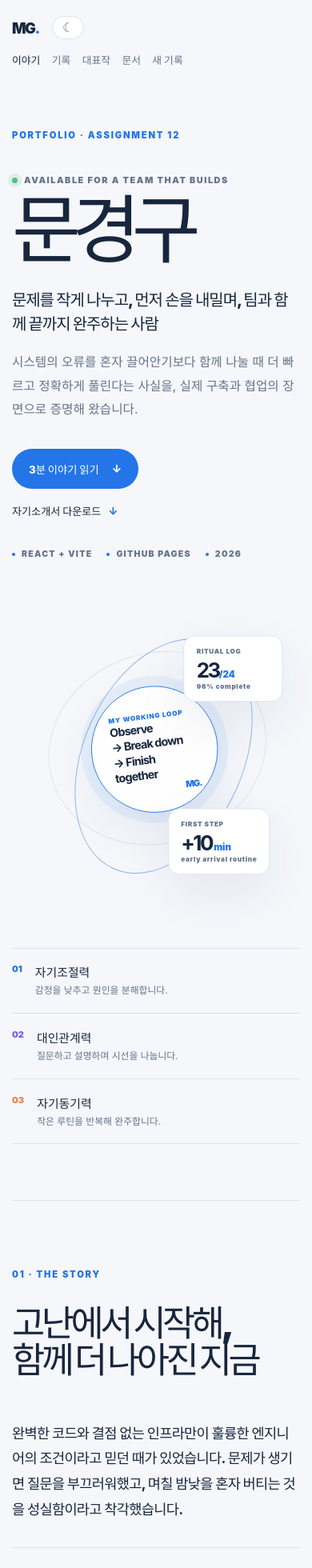
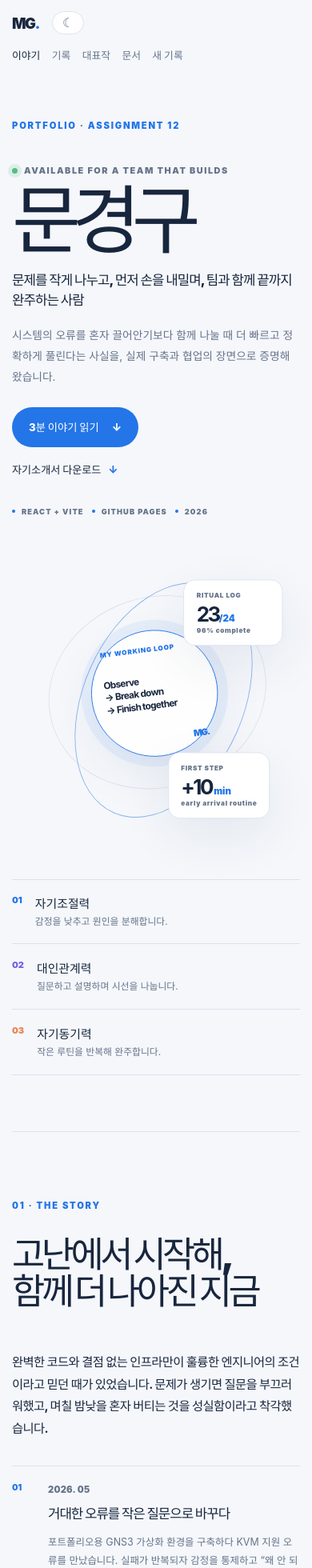
Before and after one commit to gyeonggumun/assignment-12-personal-site, a React (Vite) app: page / in a window 390 px wide. Shown: the top 1960 px of the page at 80% size. Built offline with nearby package versions, Linux system fonts and the light colour scheme.

Commit message:
style(responsive) : 기본 여백과 글자 크기 유동화

```diff
--- a/src/styles.css
+++ b/src/styles.css
@@ -18,6 +18,9 @@
   --shadow: 0 24px 70px rgba(31, 53, 90, 0.08);
   --radius-lg: 28px;
   --radius-md: 18px;
+  --content-gutter: clamp(30px, 8vw, 48px);
+  --section-space: clamp(72px, 9vw, 110px);
+  --surface-padding: clamp(16px, 2.4vw, 28px);
 }
 
 :root[data-theme="dark"] {
@@ -48,16 +51,16 @@ a { color: inherit; }
   top: 0;
   display: flex;
   align-items: center;
-  gap: 2rem;
-  width: min(1180px, calc(100% - 48px));
+  gap: clamp(1rem, 3vw, 2rem);
+  width: min(1180px, calc(100% - var(--content-gutter)));
   margin: 0 auto;
-  padding: 20px 0;
+  padding: clamp(14px, 2vw, 20px) 0;
   background: color-mix(in srgb, var(--page) 88%, transparent);
   backdrop-filter: blur(18px);
 }
 .brand { color: var(--ink); font-size: 1.15rem; font-weight: 900; letter-spacing: -0.08em; text-decoration: none; }
 .brand span { color: var(--accent); }
-.main-nav { display: flex; align-items: center; gap: 1.4rem; margin-left: auto; }
+.main-nav { display: flex; align-items: center; gap: clamp(0.75rem, 2vw, 1.4rem); margin-left: auto; }
 .main-nav a { position: relative; color: var(--muted); font-size: 0.8rem; font-weight: 700; text-decoration: none; transition: color 180ms ease; }
 .main-nav a::after { position: absolute; right: 0; bottom: -8px; left: 0; height: 2px; background: var(--accent); content: ""; transform: scaleX(0); transform-origin: left; transition: transform 180ms ease; }
 .main-nav a:hover, .main-nav a.is-active { color: var(--ink); }
@@ -66,7 +69,7 @@ a { color: inherit; }
 .theme-toggle:hover { border-color: var(--accent); color: var(--accent); transform: translateY(-1px); }
 .theme-toggle span:first-child { font-size: 1rem; line-height: 0.7; }
 
-.section-shell { width: min(1180px, calc(100% - 48px)); margin: 0 auto; }
+.section-shell { width: min(1180px, calc(100% - var(--content-gutter))); margin: 0 auto; }
 .eyebrow { margin: 0; color: var(--accent); font-size: 0.7rem; font-weight: 900; letter-spacing: 0.16em; text-transform: uppercase; }
 .eyebrow span { color: var(--muted); }
 .button { display: inline-flex; align-items: center; justify-content: center; gap: 16px; min-height: 50px; border: 1px solid transparent; border-radius: 999px; padding: 0 20px; font-size: 0.83rem; font-weight: 800; text-decoration: none; cursor: pointer; transition: transform 180ms ease, box-shadow 180ms ease, background 180ms ease; }
@@ -76,25 +79,25 @@ a { color: inherit; }
 .text-link, .arrow-link { color: var(--ink); font-size: 0.82rem; font-weight: 800; text-decoration: none; }
 .text-link span, .arrow-link span { color: var(--accent); margin-left: 6px; }
 
-.hero { position: relative; display: grid; grid-template-columns: minmax(0, 1.1fr) minmax(380px, 0.9fr); gap: 3rem; min-height: 710px; padding: 115px 0 100px; }
+.hero { position: relative; display: grid; grid-template-columns: minmax(0, 1.1fr) minmax(380px, 0.9fr); gap: clamp(2rem, 4vw, 3rem); min-height: 710px; padding: clamp(78px, 10vw, 115px) 0 clamp(72px, 9vw, 100px); }
 .hero::before { position: absolute; z-index: -1; top: 10%; left: -20%; width: 60%; height: 60%; border-radius: 50%; background: radial-gradient(circle, rgba(92, 153, 255, 0.18), transparent 67%); content: ""; filter: blur(8px); }
 .hero-copy { align-self: center; max-width: 700px; }
 .hero-kicker { display: flex; align-items: center; gap: 8px; margin: 42px 0 16px; color: var(--muted); font-size: 0.68rem; font-weight: 900; letter-spacing: 0.14em; }
 .status-dot { width: 7px; height: 7px; border-radius: 50%; background: #56bd83; box-shadow: 0 0 0 5px color-mix(in srgb, #56bd83 16%, transparent); }
-.hero h1 { margin: 0; color: var(--ink); font-size: clamp(5rem, 13vw, 10.5rem); font-weight: 900; letter-spacing: -0.12em; line-height: 0.85; }
-.hero-line { max-width: 640px; margin: 32px 0 18px; color: var(--ink); font-size: clamp(1.25rem, 2.2vw, 1.7rem); font-weight: 800; letter-spacing: -0.055em; line-height: 1.5; }
-.hero-intro { max-width: 600px; margin: 0; color: var(--muted); font-size: 0.98rem; line-height: 1.9; }
-.hero-actions { display: flex; align-items: center; gap: 22px; margin-top: 34px; }
-.hero-meta { display: flex; flex-wrap: wrap; gap: 18px; margin-top: 54px; color: var(--muted); font-size: 0.66rem; font-weight: 900; letter-spacing: 0.12em; }
+.hero h1 { margin: 0; color: var(--ink); font-size: clamp(4.5rem, 13vw, 10.5rem); font-weight: 900; letter-spacing: -0.12em; line-height: 0.85; }
+.hero-line { max-width: 640px; margin: clamp(22px, 4vw, 32px) 0 18px; color: var(--ink); font-size: clamp(1.05rem, 2.2vw, 1.7rem); font-weight: 800; letter-spacing: -0.055em; line-height: 1.5; }
+.hero-intro { max-width: 600px; margin: 0; color: var(--muted); font-size: clamp(0.86rem, 1.5vw, 0.98rem); line-height: 1.9; }
+.hero-actions { display: flex; align-items: center; gap: clamp(14px, 3vw, 22px); margin-top: clamp(24px, 4vw, 34px); }
+.hero-meta { display: flex; flex-wrap: wrap; gap: clamp(10px, 2.5vw, 18px); margin-top: clamp(34px, 6vw, 54px); color: var(--muted); font-size: clamp(0.58rem, 1vw, 0.66rem); font-weight: 900; letter-spacing: 0.12em; }
 .hero-meta span { display: inline-flex; align-items: center; gap: 8px; }
 .hero-meta span::before { width: 4px; height: 4px; border-radius: 50%; background: var(--accent); content: ""; }
 .hero-visual { position: relative; min-height: 450px; }
 .hero-orbit { position: absolute; border: 1px solid var(--line); border-radius: 50%; transform: rotate(-18deg); }
 .orbit-one { top: 14%; left: 8%; width: 85%; height: 68%; }
 .orbit-two { top: 7%; left: 22%; width: 62%; height: 88%; border-color: color-mix(in srgb, var(--accent) 45%, var(--line)); transform: rotate(24deg); }
-.hero-core { position: absolute; top: 26%; left: 25%; display: flex; flex-direction: column; justify-content: space-between; width: 49%; aspect-ratio: 1; border: 1px solid var(--accent); border-radius: 50%; padding: 35px 28px 26px; color: var(--ink); background: color-mix(in srgb, var(--surface) 88%, transparent); box-shadow: 0 0 0 14px color-mix(in srgb, var(--accent) 7%, transparent), var(--shadow); transform: rotate(-7deg); }
+.hero-core { position: absolute; top: 26%; left: 25%; display: flex; flex-direction: column; justify-content: space-between; width: 49%; aspect-ratio: 1; border: 1px solid var(--accent); border-radius: 50%; padding: clamp(20px, 3vw, 35px) clamp(18px, 2.4vw, 28px) clamp(18px, 2.2vw, 26px); color: var(--ink); background: color-mix(in srgb, var(--surface) 88%, transparent); box-shadow: 0 0 0 14px color-mix(in srgb, var(--accent) 7%, transparent), var(--shadow); transform: rotate(-7deg); }
 .core-label { color: var(--accent); font-size: 0.57rem; font-weight: 900; letter-spacing: 0.1em; }
-.hero-core strong { font-size: clamp(1rem, 1.8vw, 1.25rem); letter-spacing: -0.06em; line-height: 1.35; }
+.hero-core strong { font-size: clamp(0.82rem, 1.8vw, 1.25rem); letter-spacing: -0.06em; line-height: 1.35; }
 .core-mark { align-self: flex-end; color: var(--accent); font-size: 0.78rem; font-weight: 900; letter-spacing: -0.1em; }
 .floating-card { position: absolute; display: flex; flex-direction: column; min-width: 138px; border: 1px solid var(--line); border-radius: 16px; padding: 15px 17px; background: var(--surface); box-shadow: var(--shadow); }
 .floating-card span, .floating-card small { color: var(--muted); font-size: 0.57rem; font-weight: 900; letter-spacing: 0.08em; }
@@ -111,44 +114,44 @@ a { color: inherit; }
 .skill-violet > span { color: var(--violet); }
 .skill-orange > span { color: var(--orange); }
 
-.story, .evidence, .published-log, .works, .documents, .updater { padding: 110px 0; }
+.story, .evidence, .published-log, .works, .documents, .updater { padding: var(--section-space) 0; }
 .story, .published-log, .documents { border-top: 1px solid var(--line); }
 .section-heading { display: grid; grid-template-columns: minmax(220px, 0.8fr) minmax(0, 1.2fr); column-gap: 3rem; align-items: start; }
 .section-heading .eyebrow { padding-top: 10px; }
 .section-heading h2 { margin: 0; color: var(--ink); font-size: clamp(2.4rem, 5vw, 4.6rem); font-weight: 900; letter-spacing: -0.1em; line-height: 1.02; }
-.section-heading .section-lead { grid-column: 2; max-width: 620px; margin: 28px 0 0; color: var(--muted); font-size: 0.95rem; line-height: 1.9; }
-.story-body { display: grid; grid-template-columns: minmax(180px, 0.8fr) minmax(0, 1.2fr); gap: 3rem; margin-top: 82px; }
-.lead-paragraph { margin: 0; color: var(--ink); font-size: 1.1rem; font-weight: 700; letter-spacing: -0.04em; line-height: 1.8; }
+.section-heading .section-lead { grid-column: 2; max-width: 620px; margin: 28px 0 0; color: var(--muted); font-size: clamp(0.82rem, 1.5vw, 0.95rem); line-height: 1.9; }
+.story-body { display: grid; grid-template-columns: minmax(180px, 0.8fr) minmax(0, 1.2fr); gap: clamp(2rem, 5vw, 3rem); margin-top: clamp(52px, 7vw, 82px); }
+.lead-paragraph { margin: 0; color: var(--ink); font-size: clamp(0.96rem, 1.8vw, 1.1rem); font-weight: 700; letter-spacing: -0.04em; line-height: 1.8; }
 .timeline-story { border-top: 1px solid var(--line); }
-.story-scene { position: relative; display: grid; grid-template-columns: 45px 100px minmax(0, 1fr); gap: 18px; padding: 27px 0; border-bottom: 1px solid var(--line); }
+.story-scene { position: relative; display: grid; grid-template-columns: 45px 100px minmax(0, 1fr); gap: clamp(12px, 2vw, 18px); padding: clamp(20px, 3vw, 27px) 0; border-bottom: 1px solid var(--line); }
 .scene-index { color: var(--accent); font-size: 0.66rem; font-weight: 900; }
 .story-scene time { padding-top: 2px; color: var(--muted); font-size: 0.7rem; font-weight: 900; letter-spacing: 0.02em; }
-.scene-copy h3 { margin: 0; color: var(--ink); font-size: 1.25rem; font-weight: 850; letter-spacing: -0.06em; }
-.scene-copy p { margin: 13px 0 15px; color: var(--muted); font-size: 0.87rem; line-height: 1.9; }
+.scene-copy h3 { margin: 0; color: var(--ink); font-size: clamp(1.05rem, 2vw, 1.25rem); font-weight: 850; letter-spacing: -0.06em; }
+.scene-copy p { margin: 13px 0 15px; color: var(--muted); font-size: clamp(0.78rem, 1.4vw, 0.87rem); line-height: 1.9; }
 .skill-tag, .status-chip { display: inline-flex; border-radius: 999px; padding: 6px 10px; color: var(--accent); background: var(--accent-soft); font-size: 0.62rem; font-weight: 900; }
 
 .evidence { background: color-mix(in srgb, var(--surface-soft) 46%, var(--page)); }
-.evidence-panel { margin-top: 62px; border: 1px solid var(--line); border-radius: var(--radius-lg); padding: 28px; background: var(--surface); box-shadow: var(--shadow); }
+.evidence-panel { margin-top: clamp(38px, 5vw, 62px); border: 1px solid var(--line); border-radius: var(--radius-lg); padding: var(--surface-padding); background: var(--surface); box-shadow: var(--shadow); }
 .metric-grid, .log-summary-grid { display: grid; grid-template-columns: repeat(3, 1fr); gap: 12px; }
-.metric-card { min-height: 175px; border: 1px solid var(--line); border-radius: var(--radius-md); padding: 22px; background: var(--surface); }
+.metric-card { min-height: clamp(145px, 15vw, 175px); border: 1px solid var(--line); border-radius: var(--radius-md); padding: clamp(16px, 2vw, 22px); background: var(--surface); }
 .metric-card-accent { color: #fff; border-color: transparent; background: var(--ink); }
 .metric-card-accent .metric-value, .metric-card-accent h3, .metric-card-accent p { color: #fff; }
-.metric-value { display: block; color: var(--accent); font-size: 2.4rem; font-weight: 900; letter-spacing: -0.1em; }
+.metric-value { display: block; color: var(--accent); font-size: clamp(2rem, 4vw, 2.4rem); font-weight: 900; letter-spacing: -0.1em; }
 .metric-card h3 { margin: 22px 0 5px; color: var(--ink); font-size: 0.88rem; }
 .metric-card p { margin: 0; color: var(--muted); font-size: 0.7rem; }
-.evidence-pair { display: grid; grid-template-columns: 0.8fr 1.2fr; gap: 2rem; margin-top: 18px; border: 1px dashed color-mix(in srgb, var(--accent) 45%, var(--line)); border-radius: var(--radius-md); padding: 22px; background: color-mix(in srgb, var(--accent-soft) 55%, var(--surface)); }
+.evidence-pair { display: grid; grid-template-columns: 0.8fr 1.2fr; gap: clamp(1rem, 3vw, 2rem); margin-top: 18px; border: 1px dashed color-mix(in srgb, var(--accent) 45%, var(--line)); border-radius: var(--radius-md); padding: var(--surface-padding); background: color-mix(in srgb, var(--accent-soft) 55%, var(--surface)); }
 .pair-label { display: block; margin-bottom: 12px; color: var(--accent); font-size: 0.62rem; font-weight: 900; letter-spacing: 0.12em; }
-.evidence-pair strong { color: var(--ink); font-size: 1.05rem; letter-spacing: -0.04em; }
-.evidence-pair p { margin: 0; color: var(--muted); font-size: 0.84rem; line-height: 1.8; }
-.published-log { padding-top: 100px; }
+.evidence-pair strong { color: var(--ink); font-size: clamp(0.94rem, 1.8vw, 1.05rem); letter-spacing: -0.04em; }
+.evidence-pair p { margin: 0; color: var(--muted); font-size: clamp(0.76rem, 1.3vw, 0.84rem); line-height: 1.8; }
+.published-log { padding-top: clamp(72px, 8vw, 100px); }
 .log-header-row { display: grid; grid-template-columns: minmax(0, 1.2fr) minmax(180px, 0.8fr); gap: 3rem; align-items: end; }
 .log-stat { justify-self: end; border-left: 1px solid var(--line); padding-left: 30px; }
 .log-stat strong { display: block; color: var(--ink); font-size: clamp(3.5rem, 8vw, 6.5rem); font-weight: 900; letter-spacing: -0.13em; line-height: 0.8; }
 .log-stat strong span { color: var(--muted); font-size: 0.36em; letter-spacing: -0.07em; }
 .log-stat small { display: block; margin-top: 22px; color: var(--muted); font-size: 0.65rem; font-weight: 900; letter-spacing: 0.12em; text-transform: uppercase; }
-.log-summary-grid { margin: 60px 0 28px; }
-.log-summary-card { border: 1px solid var(--line); border-radius: var(--radius-md); padding: 20px; background: var(--surface); }
-.log-summary-card span { color: var(--ink); font-size: 1.75rem; font-weight: 900; letter-spacing: -0.1em; }
+.log-summary-grid { margin: clamp(38px, 6vw, 60px) 0 28px; }
+.log-summary-card { border: 1px solid var(--line); border-radius: var(--radius-md); padding: clamp(16px, 2vw, 20px); background: var(--surface); }
+.log-summary-card span { color: var(--ink); font-size: clamp(1.5rem, 3vw, 1.75rem); font-weight: 900; letter-spacing: -0.1em; }
 .log-summary-card h3 { margin: 23px 0 4px; color: var(--ink); font-size: 0.82rem; }
 .log-summary-card p { margin: 0; color: var(--muted); font-size: 0.7rem; }
 .log-summary-card-accent { border-color: transparent; background: var(--accent); }
@@ -157,30 +160,30 @@ a { color: inherit; }
 .works { background: var(--works-bg); }
 .works .section-heading h2, .works .section-heading .section-lead { color: #fff; }
 .works .section-heading .eyebrow { color: #8fb8ff; }
-.work-grid { display: grid; grid-template-columns: 1.3fr 0.7fr; gap: 14px; margin-top: 62px; }
-.work-card { position: relative; min-height: 390px; overflow: hidden; border-radius: var(--radius-lg); padding: 28px; }
+.work-grid { display: grid; grid-template-columns: 1.3fr 0.7fr; gap: 14px; margin-top: clamp(40px, 6vw, 62px); }
+.work-card { position: relative; min-height: clamp(330px, 32vw, 390px); overflow: hidden; border-radius: var(--radius-lg); padding: var(--surface-padding); }
 .work-featured { color: #fff; background: linear-gradient(135deg, #3d77ee 0%, #5d55d6 100%); }
 .work-placeholder { color: var(--ink); background: #dbe9ff; }
 .work-number { position: absolute; top: 18px; right: 28px; color: color-mix(in srgb, currentColor 35%, transparent); font-size: 5rem; font-weight: 900; letter-spacing: -0.14em; line-height: 1; }
 .work-card-body { position: absolute; right: 28px; bottom: 29px; left: 28px; max-width: 520px; }
 .work-card-body .card-kicker { margin: 0 0 16px; font-size: 0.62rem; font-weight: 900; letter-spacing: 0.12em; opacity: 0.76; }
-.work-card h3 { margin: 0; font-size: clamp(1.9rem, 3vw, 3rem); font-weight: 900; letter-spacing: -0.1em; line-height: 1.04; }
-.work-card p:not(.card-kicker) { max-width: 540px; margin: 18px 0 22px; font-size: 0.83rem; line-height: 1.75; opacity: 0.82; }
+.work-card h3 { margin: 0; font-size: clamp(1.7rem, 3vw, 3rem); font-weight: 900; letter-spacing: -0.1em; line-height: 1.04; }
+.work-card p:not(.card-kicker) { max-width: 540px; margin: 18px 0 22px; font-size: clamp(0.75rem, 1.4vw, 0.83rem); line-height: 1.75; opacity: 0.82; }
 .work-featured .arrow-link { color: #fff; }
 .work-corner-mark { position: absolute; right: 30px; bottom: 27px; font-size: 1.8rem; font-weight: 300; }
 .work-placeholder .work-corner-mark { color: var(--accent); }
 
-.documents .section-heading { margin-bottom: 55px; }
+.documents .section-heading { margin-bottom: clamp(36px, 5vw, 55px); }
 .document-grid { display: grid; grid-template-columns: repeat(3, 1fr); gap: 12px; }
-.document-card { display: grid; grid-template-columns: 35px 1fr 20px; gap: 10px; min-height: 170px; border: 1px solid var(--line); border-radius: var(--radius-md); padding: 22px; background: var(--surface); text-decoration: none; transition: border-color 180ms ease, transform 180ms ease, box-shadow 180ms ease; }
+.document-card { display: grid; grid-template-columns: 35px 1fr 20px; gap: 10px; min-height: clamp(145px, 17vw, 170px); border: 1px solid var(--line); border-radius: var(--radius-md); padding: clamp(16px, 2vw, 22px); background: var(--surface); text-decoration: none; transition: border-color 180ms ease, transform 180ms ease, box-shadow 180ms ease; }
 .document-card:hover { border-color: var(--accent); box-shadow: var(--shadow); transform: translateY(-4px); }
 .document-number { color: var(--accent); font-size: 0.67rem; font-weight: 900; }
 .document-card h3 { margin: 0; color: var(--ink); font-size: 1rem; letter-spacing: -0.05em; }
-.document-card p { margin: 10px 0 0; color: var(--muted); font-size: 0.74rem; line-height: 1.6; }
+.document-card p { margin: 10px 0 0; color: var(--muted); font-size: clamp(0.68rem, 1.2vw, 0.74rem); line-height: 1.6; }
 .document-card b { align-self: end; color: var(--accent); font-size: 1.2rem; }
 
 .updater { background: color-mix(in srgb, var(--surface-soft) 42%, var(--page)); }
-.updater-content { display: grid; grid-template-columns: 0.8fr 1.2fr; gap: 4rem; margin-top: 68px; }
+.updater-content { display: grid; grid-template-columns: 0.8fr 1.2fr; gap: clamp(2rem, 6vw, 4rem); margin-top: clamp(42px, 6vw, 68px); }
 .implementation-note { display: flex; gap: 16px; border-top: 1px solid var(--line); border-bottom: 1px solid var(--line); padding: 22px 0; }
 .code-bracket { color: var(--accent); font-family: "SFMono-Regular", Consolas, monospace; font-size: 1.3rem; font-weight: 800; }
 .implementation-note strong { color: var(--ink); font-size: 0.9rem; }
@@ -190,7 +193,7 @@ a { color: inherit; }
 .steps li::before { display: grid; place-items: center; width: 25px; height: 25px; border-radius: 50%; color: var(--accent); background: var(--accent-soft); content: counter(steps); font-size: 0.62rem; font-weight: 900; }
 .steps b { color: var(--ink); font-size: 0.82rem; }
 .steps span { grid-column: 2; margin-top: 5px; color: var(--muted); font-size: 0.73rem; line-height: 1.55; }
-.tool-panel { border: 1px solid var(--line); border-radius: var(--radius-lg); padding: 24px; background: var(--surface); box-shadow: var(--shadow); }
+.tool-panel { border: 1px solid var(--line); border-radius: var(--radius-lg); padding: var(--surface-padding); background: var(--surface); box-shadow: var(--shadow); }
 .tool-panel-heading { display: flex; align-items: center; justify-content: space-between; margin-bottom: 12px; }
 .tool-panel-heading label { color: var(--ink); font-size: 0.82rem; font-weight: 850; }
 .tool-panel-heading span { color: var(--accent); font-family: "SFMono-Regular", Consolas, monospace; font-size: 0.62rem; font-weight: 800; }
@@ -215,7 +218,7 @@ a { color: inherit; }
 .candidate { display: grid; gap: 5px; border-left: 2px solid var(--accent); padding-left: 12px; color: var(--muted); font-size: 0.7rem; line-height: 1.6; }
 .candidate strong { color: var(--ink); font-size: 0.68rem; }
 
-.site-footer { display: grid; grid-template-columns: 1fr auto 1fr; align-items: center; gap: 1rem; width: min(1180px, calc(100% - 48px)); margin: 0 auto; border-top: 1px solid var(--line); padding: 28px 0 36px; }
+.site-footer { display: grid; grid-template-columns: 1fr auto 1fr; align-items: center; gap: 1rem; width: min(1180px, calc(100% - var(--content-gutter))); margin: 0 auto; border-top: 1px solid var(--line); padding: clamp(22px, 3vw, 28px) 0 clamp(28px, 4vw, 36px); }
 .site-footer div { display: flex; align-items: center; gap: 14px; }
 .site-footer strong { color: var(--ink); font-size: 0.82rem; }
 .site-footer span, .site-footer small, .site-footer a { color: var(--muted); font-size: 0.68rem; }
```
